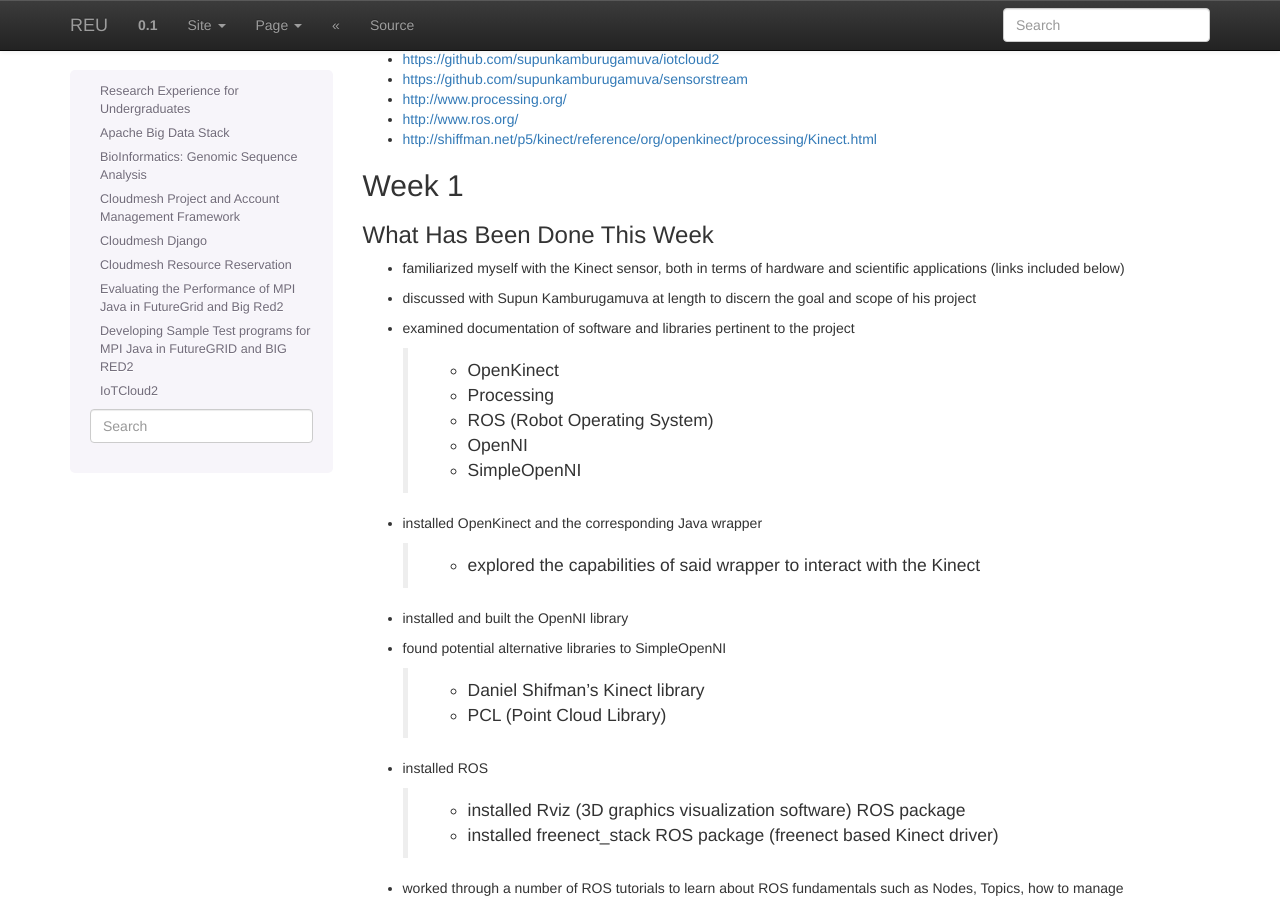
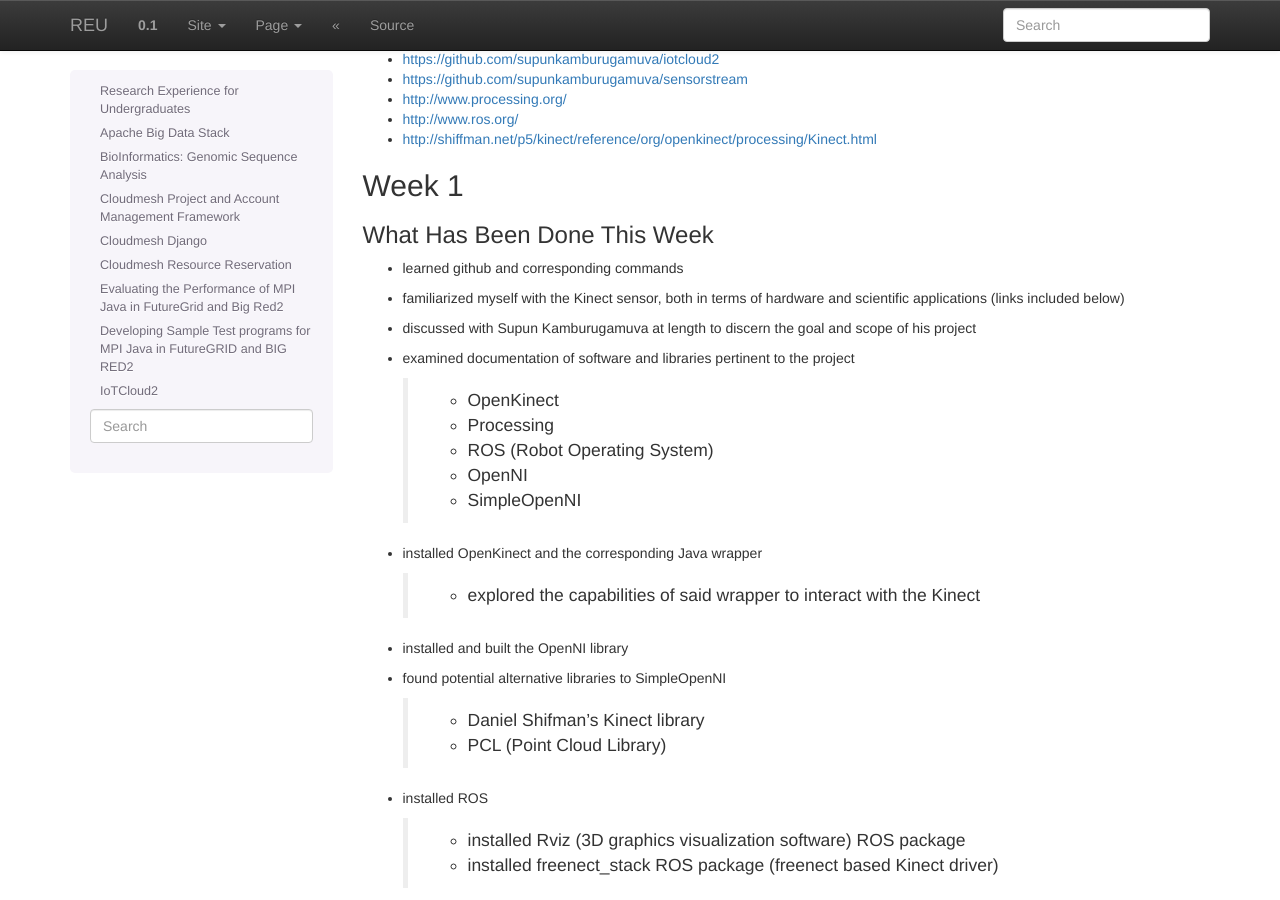
Before and after one commit to cloudmesh-project/reu-2014, a Sphinx documentation site: the page built from doc/source/projects/robotics.rst, in a window 1280 px wide and 900 px high, scrolled down 486 px. Built offline with Sphinx 7.4.7, drawn with Linux system fonts in a browser that asks for light colours.

Commit message:
Update robotics.rst

```diff
--- a/doc/source/projects/robotics.rst
+++ b/doc/source/projects/robotics.rst
@@ -41,6 +41,7 @@ Week 1
 What Has Been Done This Week
 ^^^^^^^^^^^^^^^^^^^^^^^^^^^^^^^^^^^^^^^^^^^^^^^^^^^^^^^^^^^^^^^^^^^^^^
 
+* learned github and corresponding commands
 * familiarized myself with the Kinect sensor, both in terms of hardware and scientific applications (links included below)
 * discussed with Supun Kamburugamuva at length to discern the goal and scope of his project
 * examined documentation of software and libraries pertinent to the project
```
